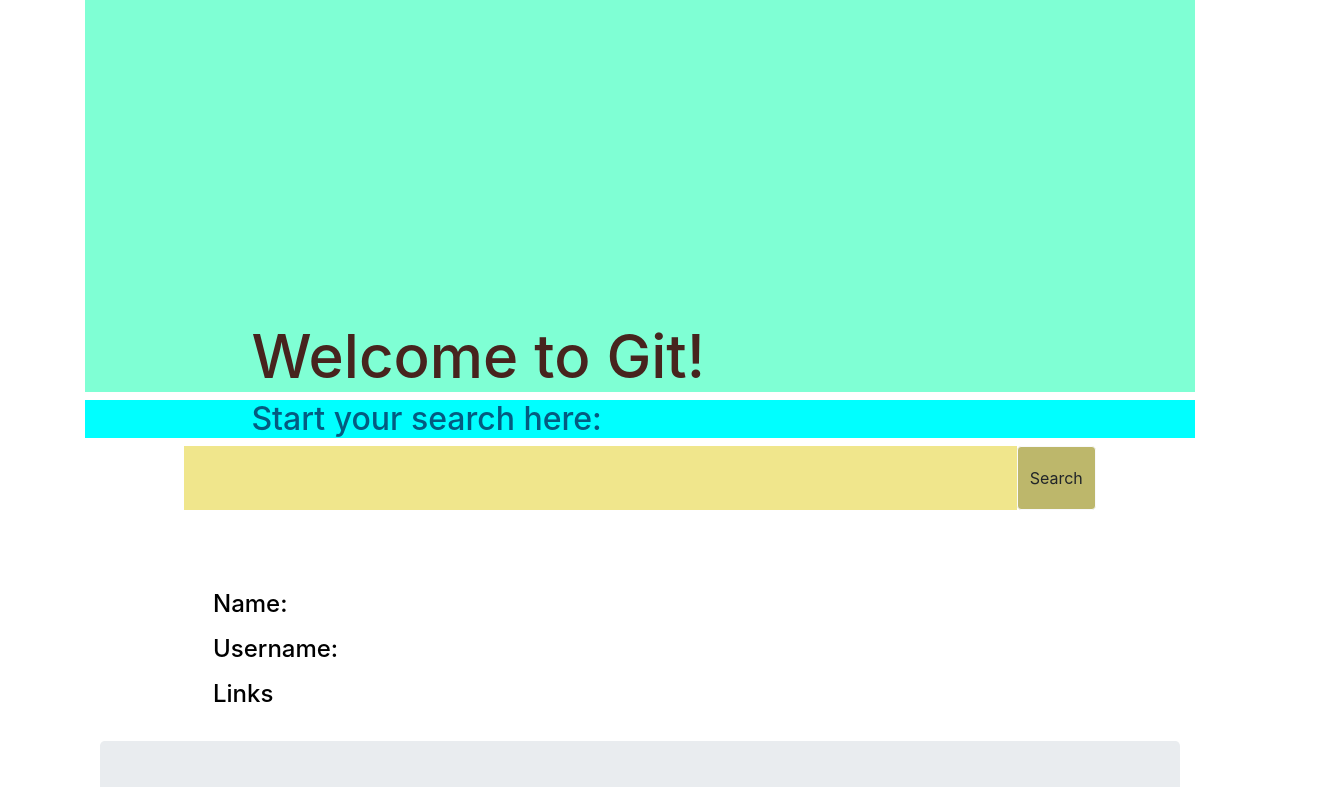
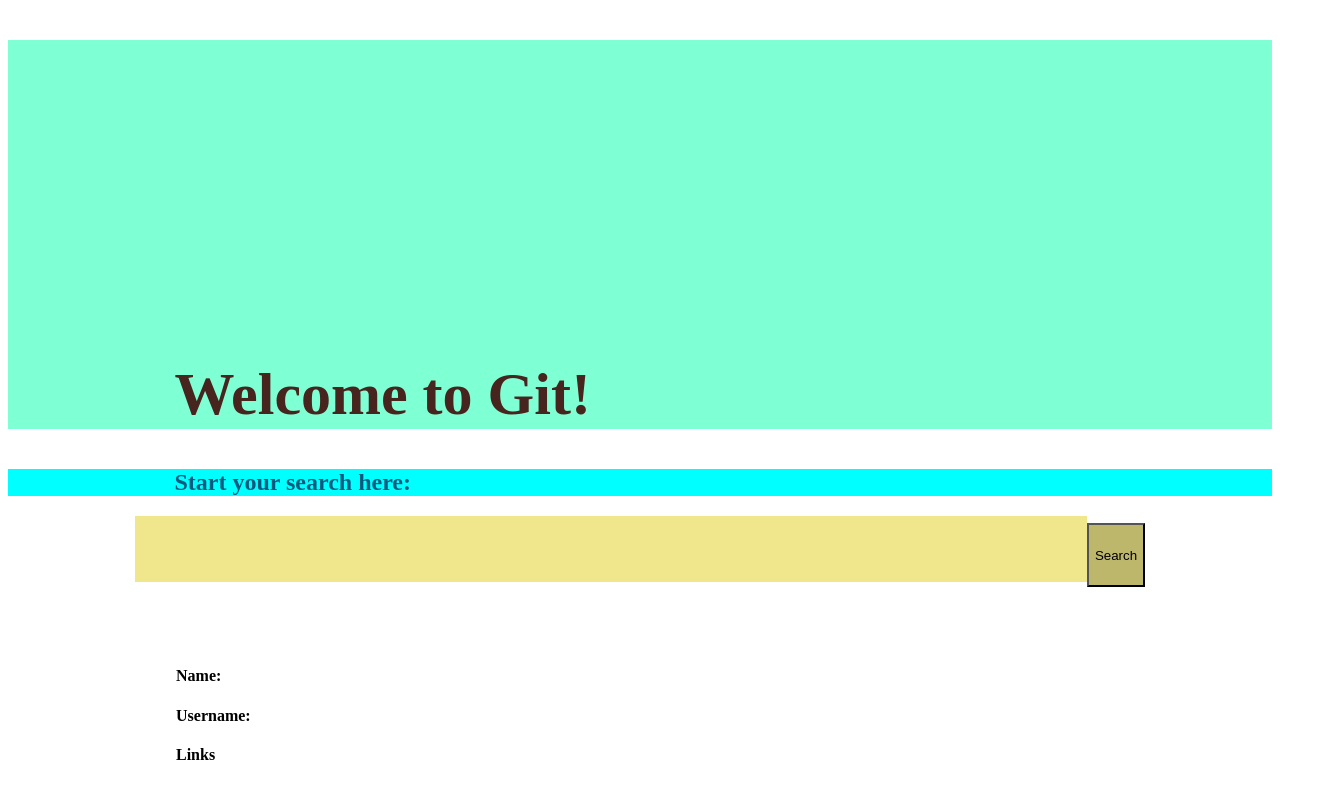
Before and after one commit to HassibIbrahim/Git-Search-Services, an Angular app: page / in a window 1280 px wide. Shown: the top 787 px of the page, 1323 px wide, since content can reach past the window. Built offline with nearby package versions, Linux system fonts and the light colour scheme.

Commit message:
bootstrap re installing

```diff
--- a/src/styles.css
+++ b/src/styles.css
@@ -1,2 +1 @@
 /* You can add global styles to this file, and also import other style files */
-@import "~bootstrap/dist/css/bootstrap.css"
```
